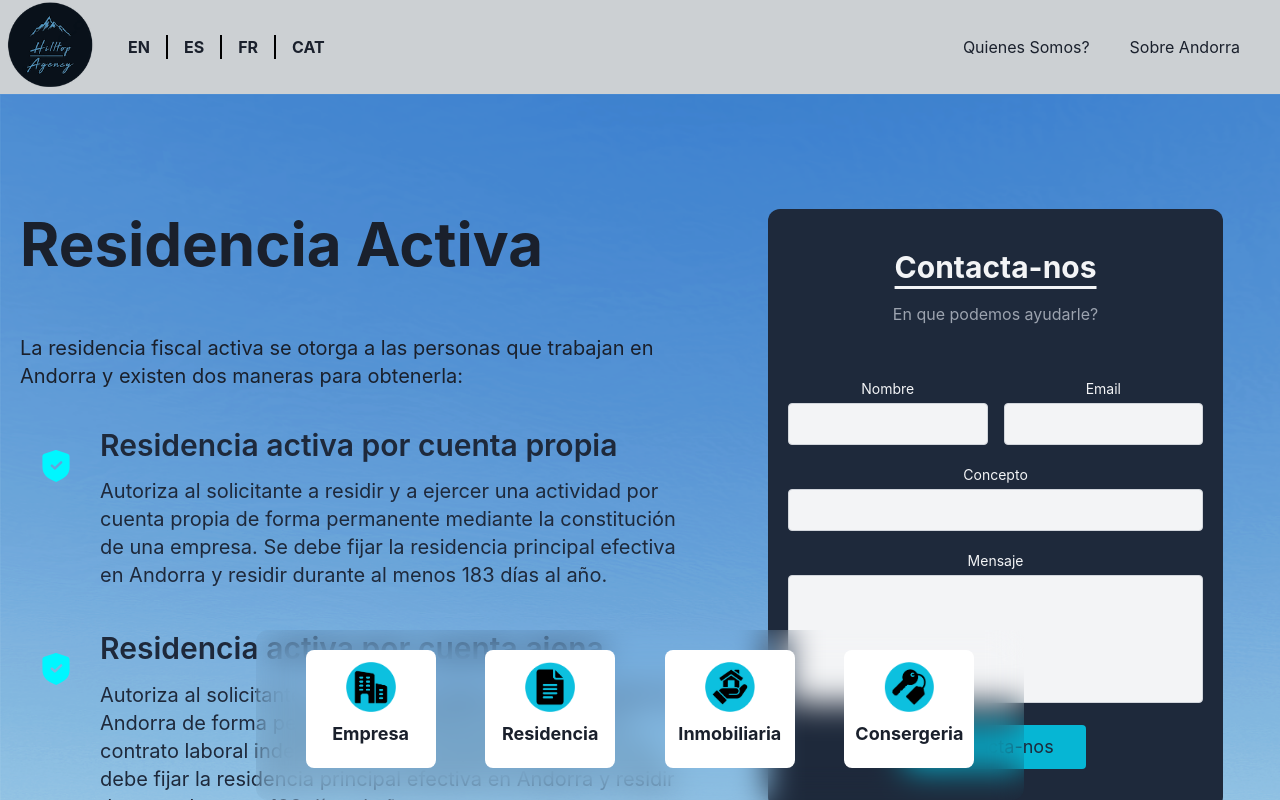
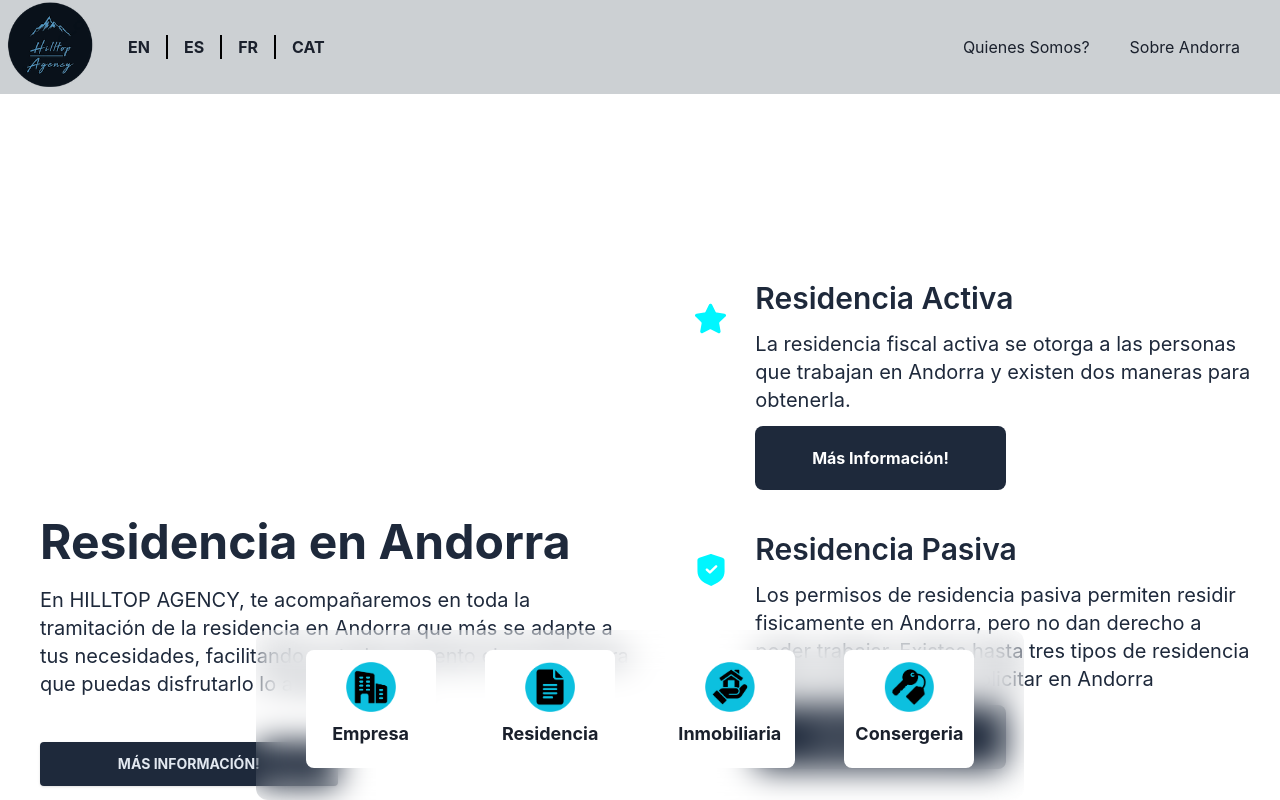
Before and after one commit to Jsendz/lauweb-dev, a React (Vite) app: page /Residencia in a window 1280 px wide. Shown: the top 800 px of the page. Built offline with nearby package versions, Linux system fonts and the light colour scheme.

Commit message:
lauweb-dev

```diff
--- a/src/Components/Options2.jsx
+++ b/src/Components/Options2.jsx
@@ -2,10 +2,35 @@
 import { immobiliaria, consergeria, residencia, empresa } from '../assets/index.js';
 import { Link } from 'react-router-dom';
 import {useTranslation} from "react-i18next";
+import  { useState, useEffect } from 'react';
+
+
 
 const Options2 = () => {
+    const [isVisible, setIsVisible] = useState(false);
+
+    const handleScroll = () => {
+      const scrollY = window.scrollY;
+      setIsVisible(scrollY > -1); // You can adjust the scroll threshold
+    };
+
+    const scrollToTop = () => {
+      window.scrollTo({
+        top: 0,
+        behavior: 'smooth',
+      });
+    };
+
+    useEffect(() => {
+      window.addEventListener('scroll', handleScroll);
+      return () => {
+        window.removeEventListener('scroll', handleScroll);
+      };
+    }, []);
 
     const [t] = useTranslation("global");
+
+
 
   return (
       <div>
@@ -13,28 +38,44 @@
             <div className='backdrop-blur-lg rounded-xl w-[90%] max-w-3xl mx-auto'>
                 <div className='flex flex-row flex-wrap justify-evenly py-5'>
                 <Link to="/Empresa">
+                {isVisible && (
+                <button onClick={scrollToTop}>
                       <div className=' bg-white rounded-lg flex flex-col justify-around items-center w-[130px] 2xl:w-40 py-3 font-bold mb-3'>
                           <img src={empresa} alt="company"  className='w-[50px] 2xl:w-[75px]'/>
                           <h2 className='text-md lg:text-lg 2xl:text-xl lg:py-2'>{t("inicio.empresa")}</h2>
                       </div>
+                      </button>
+                      )}
                 </Link>
                 <Link to="/Residencia">
+                {isVisible && (
+                <button onClick={scrollToTop}>
                       <div className=' bg-white rounded-lg flex flex-col justify-around items-center w-[130px] 2xl:w-40 py-3 font-bold mb-3'>
                           <img src={residencia} alt="Residence" className='w-[50px] 2xl:w-[75px]' />
                           <h2 className='text-md lg:text-lg 2xl:text-xl lg:py-2'>{t("inicio.residencia")}</h2>
                       </div>
+                      </button>
+                      )}
                 </Link>
                 <Link to="/Inmobiliaria">
+                {isVisible && (
+                <button onClick={scrollToTop}>
                       <div className=' bg-white rounded-lg flex flex-col justify-around items-center w-[130px] 2xl:w-40 py-3 font-bold'>
                           <img src={immobiliaria} alt="Real Estate"  className='w-[50px] 2xl:w-[75px]'/>
                           <h2 className='text-md lg:text-lg 2xl:text-xl lg:py-2'>{t("inicio.immo")}</h2>
                       </div>
+                      </button>
+                      )}
                 </Link>
                 <Link to="/Conserjeria">
+                {isVisible && (
+                <button onClick={scrollToTop}>
                       <div className=' bg-white rounded-lg flex flex-col justify-around items-center w-[130px] 2xl:w-40 py-3 font-bold'>
                           <img src={consergeria} alt="Concierge"  className='w-[50px] 2xl:w-[75px]'/>
                           <h2 className='text-md lg:text-lg 2xl:text-xl lg:py-2'>{t("inicio.conser")}</h2>
                       </div>
+                      </button>
+                      )}
                 </Link>
                 </div>
             </div>
--- /dev/null
+++ b/src/Components/ScrollToTopButton.jsx
@@ -0,0 +1,38 @@
+// ScrollToTopButton.jsx
+import React, { useState, useEffect } from 'react';
+
+
+const ScrollToTopButton = () => {
+  const [isVisible, setIsVisible] = useState(false);
+
+  const handleScroll = () => {
+    const scrollY = window.scrollY;
+    setIsVisible(scrollY >0); // You can adjust the scroll threshold
+  };
+
+  const scrollToTop = () => {
+    window.scrollTo({
+      top: 0,
+      behavior: 'smooth',
+    });
+  };
+
+  useEffect(() => {
+    window.addEventListener('scroll', handleScroll);
+    return () => {
+      window.removeEventListener('scroll', handleScroll);
+    };
+  }, []);
+
+  return (
+    <div>
+      {isVisible && (
+        <button onClick={scrollToTop} className="scroll-to-top-button">
+
+        </button>
+      )}
+    </div>
+  );
+};
+
+export default ScrollToTopButton;
--- a/src/Pages/Residencia.jsx
+++ b/src/Pages/Residencia.jsx
@@ -5,6 +5,7 @@
 const Residencia = () => {
   return (
     <div>
+      <Residencias />
         <Activa />
         <Pasiva />
     </div>
--- a/src/Translations/en/global.json
+++ b/src/Translations/en/global.json
@@ -94,4 +94,5 @@
 
 
     }
+
 }
```
